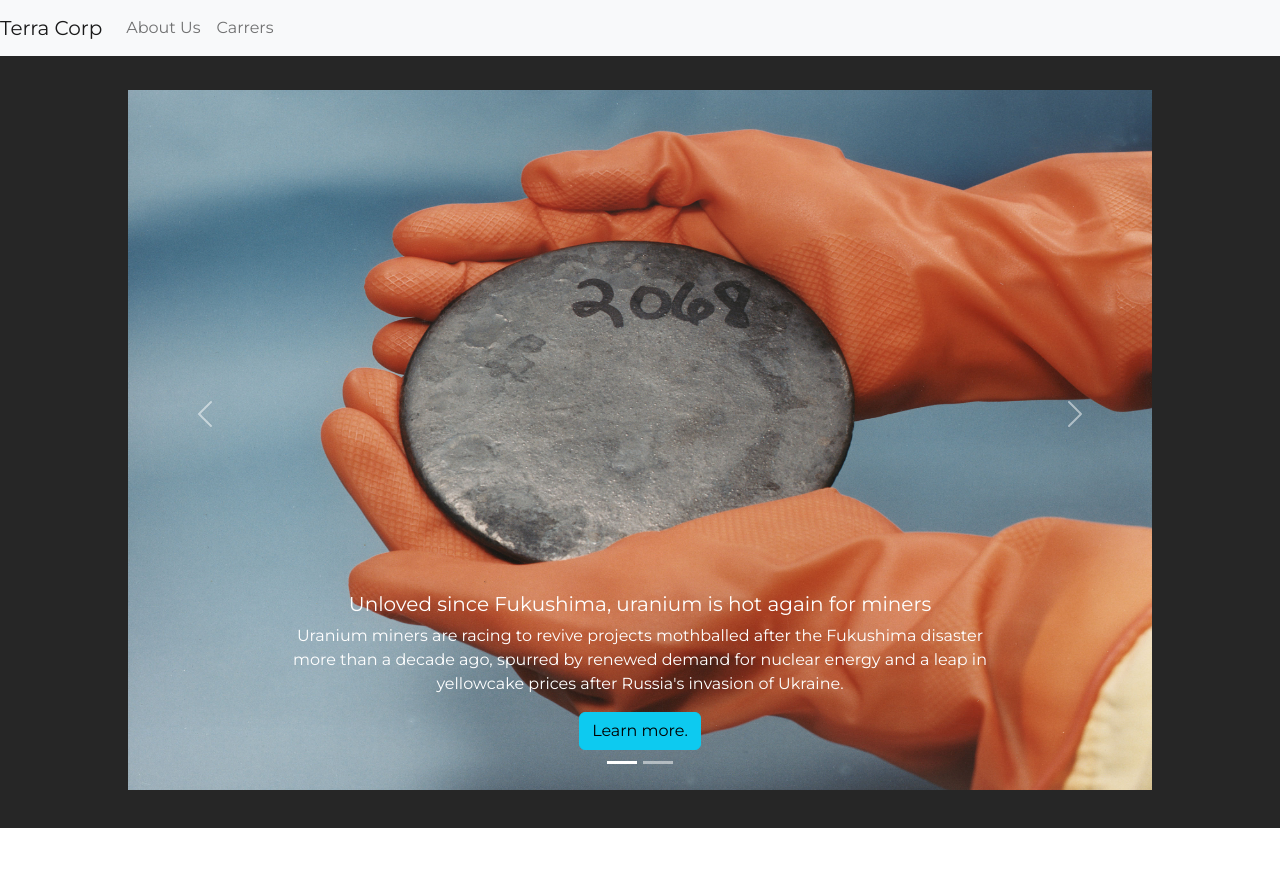
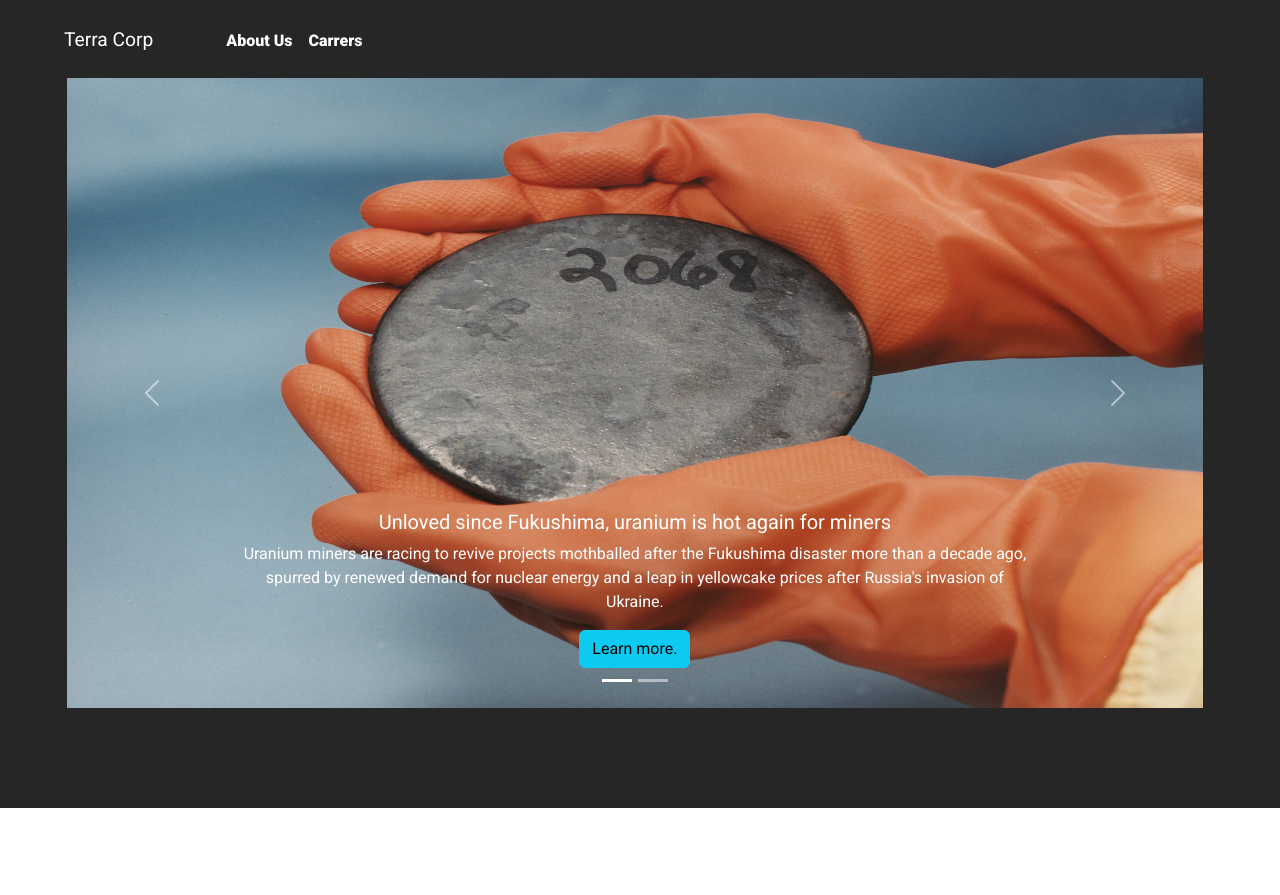
Before and after one commit to Airick73/Terra_corp, a Django app: page / in a window 1280 px wide. Shown: the top 895 px of the page. Run offline with Django 3.2, Linux system fonts and the light colour scheme.

Commit message:
Styled Website

```diff
--- a/terra_corp/basicapp/static/css/mystyle.css
+++ b/terra_corp/basicapp/static/css/mystyle.css
@@ -1,27 +1,40 @@
 body {
-  font-family: 'Montserrat';
+  font-family: 'Roboto';
   background-color: #262626;
 
 }
 
-.carousel-item {
-  padding-top: 5%;
-  text-align: center;
+.card {
+  border-style: none;
+}
 
+.card img {
+   padding: 3%;
+   height: 300px;
+   width: 100%;
+}
+
+.alt-navbar-style {
 
 }
 
+.carousel {
+  margin: 40px 0 35px;
+  width: 111%;
+  position: relative;
+  right: 6%;
+}
+
+.carousel-item {
+  text-align: center;
+}
+
  .carousel-image {
-  height: 500px;
-  width: 1100px;
+  height: 630px;
+  background-size:contain;
+  width: 100%;
   /* border-radius: 10%; */
 }
-
-.carousel-inner{
-
-}
-
-
 
 .contact-me {
    position: relative;
@@ -30,30 +43,32 @@ body {
    background-color: black;
 }
 
+.navbar{
+  position: fixed;
+  width: 100%;
+  z-index: 1;
+}
+
+.custom-nav-data {
+  margin: 1% 5% 0;
+  padding: 0;
+}
+
+.nav-item a {
+  color: white;
+  font-size: 1rem;
+  font-weight: 900;
+}
+
+.navbar-brand {
+  color: white;
+  font-size: 1.2rem;
+  font-weight: 400;
+  margin-right: 65px;
+}
+
 #aboutmecontent{
   font-size: 24px;
-}
-#essaycontent{
-  font-size: 16px;
-
-}
-
-.navbar {
-  position: fixed;
-  z-index: 1;
-  width: 100%;
-  transition: top 0.3s; /* Transition effect when sliding down (and up) */
-}
-
-
-#title {
-  background-color: #262626;
-  padding: 3% 10%;
-}
-
-#news {
-  padding: 7% 15%;
-  background-color: white;
 }
 
 #contact-me {
@@ -63,3 +78,17 @@ body {
    left: 0;
    bottom: 0;
 }
+
+#essaycontent{
+  font-size: 16px;
+}
+
+#news {
+  padding: 7% 5%;
+  background-color: white;
+}
+
+#title {
+  background-color: #262626;
+  padding: 3% 10% 65px;
+}
--- a/terra_corp/basicapp/templates/basicapp/base.html
+++ b/terra_corp/basicapp/templates/basicapp/base.html
@@ -16,14 +16,15 @@
   <!-- Google Scripts -->
   <link rel="preconnect" href="https://fonts.googleapis.com">
   <link rel="preconnect" href="https://fonts.gstatic.com" crossorigin>
-  <link href="https://fonts.googleapis.com/css2?family=Montserrat:wght@300;400;700;900&display=swap" rel="stylesheet">
+  <link href="https://fonts.googleapis.com/css2?family=Roboto:wght@300;400;700;900&display=swap" rel="stylesheet">
 
 </head>
 
 <body id='bg'>
 
 
-  <nav class="navbar navbar-expand-lg bg-light">
+  <nav class="navbar navbar-expand-lg">
+    <div class="custom-nav-data container-fluid">
       <a class="navbar-brand" href="{% url 'index' %}">Terra Corp</a>
       <button class="navbar-toggler" type="button" data-bs-toggle="collapse" data-bs-target="#navbarText" aria-controls="navbarText" aria-expanded="false" aria-label="Toggle navigation">
         <span class="navbar-toggler-icon"></span>
@@ -38,6 +39,7 @@
           </li>
         </ul>
       </div>
+    </div>
   </nav>
 
 
@@ -46,8 +48,8 @@
   <!-- Anything outside of this will be inherited in you extend! -->
   {% endblock %}
 
-
-
+  <script src="https://ajax.googleapis.com/ajax/libs/jquery/3.6.0/jquery.min.js"></script>
+  <script src="../../static/javascript/index.js" charset="utf-8"></script>
 </body>
 
 </html>
--- a/terra_corp/basicapp/templates/basicapp/index.html
+++ b/terra_corp/basicapp/templates/basicapp/index.html
@@ -12,7 +12,7 @@
 
     <div class="carousel-inner">
       <div class="carousel-item active">
-        <img style="height: 700px; background-size:contain; width: 100%;" class="carousel-image" src='../../static/images/HEUraniumC.jpg' alt="404">
+        <img class="carousel-image" src='../../static/images/HEUraniumC.jpg' alt="404">
         <div class="carousel-caption d-none d-md-block">
           <h5>Unloved since Fukushima, uranium is hot again for miners</h5>
           <p>Uranium miners are racing to revive projects mothballed after the
@@ -23,7 +23,7 @@
         </div>
       </div>
       <div class="carousel-item">
-        <img style="height: 700px; background-size:contain; width: 100%;" class="carousel-image" src='../../static/images/oyster_man.avif' alt="404">
+        <img class="carousel-image" src='../../static/images/oyster_man.avif' alt="404">
         <div class="carousel-caption d-none d-md-block">
           <h5>Nutrient Dynamics in the Tampa Bay Watershed</h5>
           <p>An essay by Andrew Larson</p>
```
Also changed, not shown: other parts of terra_corp/basicapp/templates/basicapp/index.html (+15 -12 lines), terra_corp/basicapp/static/images/clint-patterson-SFe3ldnqVr0-unsplash.jpg (added), terra_corp/basicapp/static/images/michael-schaffler-4Cz2SjSU6U0-unsplash.jpg (added), terra_corp/basicapp/static/javascript/index.js (added). Lines whose indentation alone changed are shown as unchanged.
